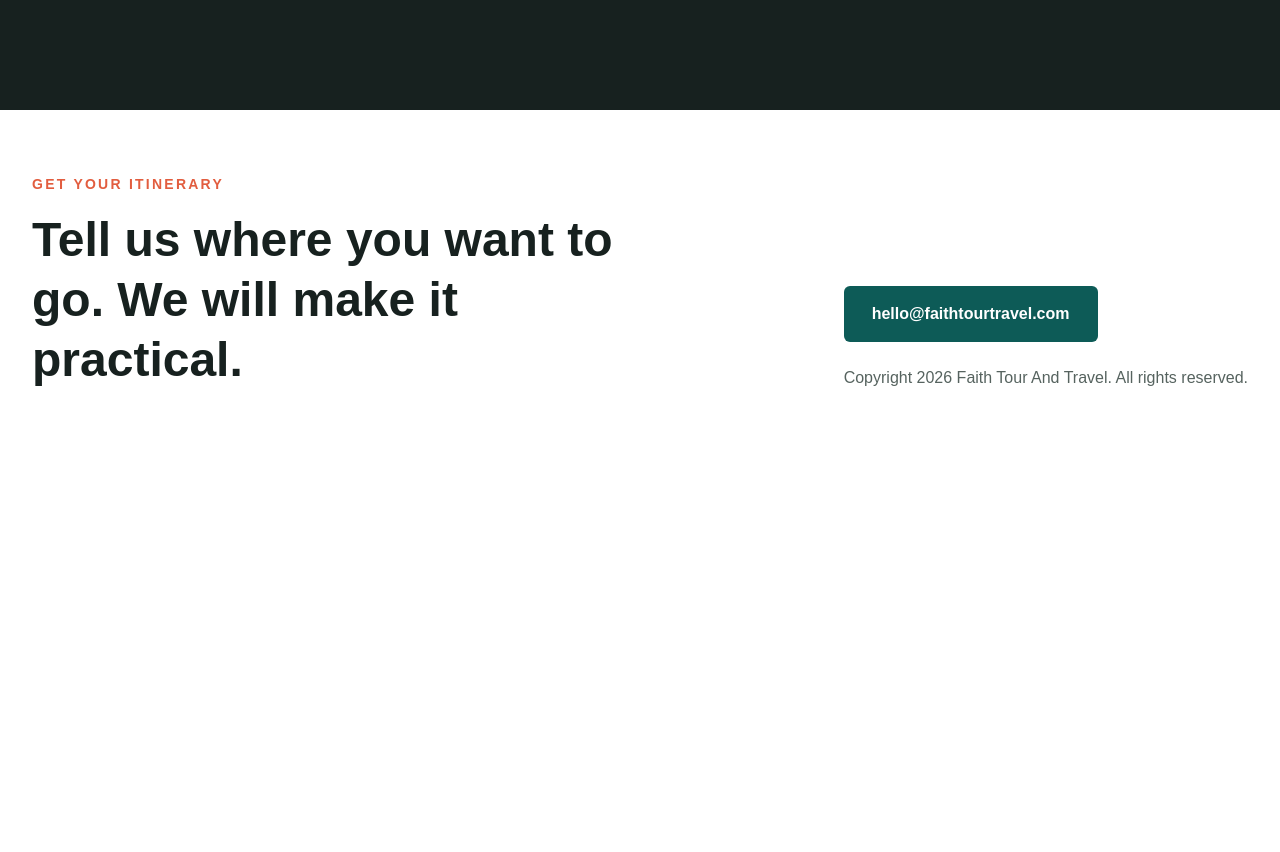
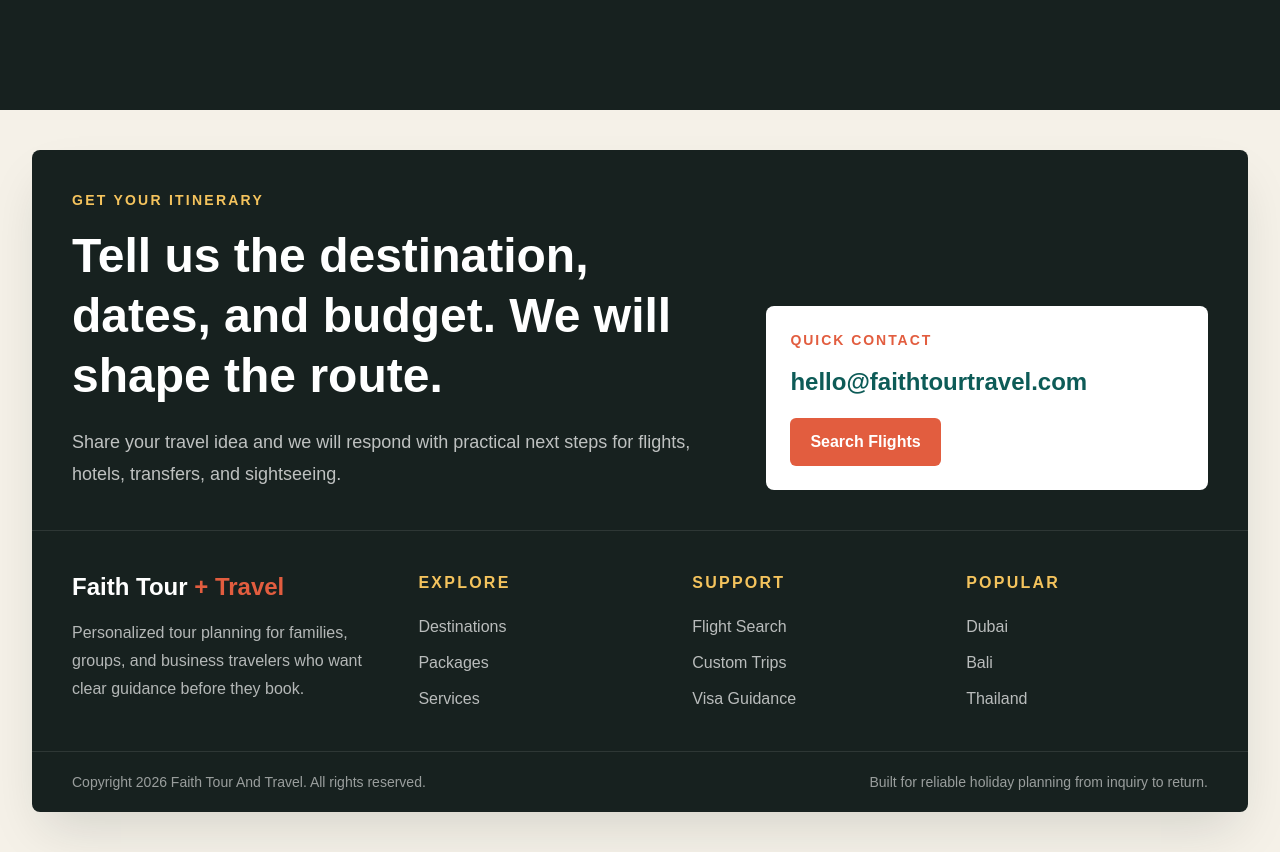
Before and after one commit to ankur7697/faithtourtravel-app, a Next.js app: page / in a window 1280 px wide. Shown: the part 3816-4668 px from the top of the page. Before the commit the page ends 4270 px from the top, so only its background shows below. Built offline with nearby package versions, Linux system fonts and the light colour scheme.

Commit message:
changes done

```diff
--- a/app/page.tsx
+++ b/app/page.tsx
@@ -78,7 +78,7 @@ export default function Home() {
           </div>
           <a
             className="shrink-0 rounded-md bg-[#17211f] px-4 py-3 text-sm font-bold text-white hover:bg-[#0d5b57] sm:px-5"
-            href="#contact"
+            href="#flights"
           >
             Plan My Trip
           </a>
@@ -302,26 +302,99 @@ export default function Home() {
         </div>
       </section>
 
-      <footer id="contact" className="bg-white px-4 py-14 sm:px-8 sm:py-16">
-        <div className="mx-auto grid max-w-7xl gap-10 lg:grid-cols-[1fr_1fr] lg:items-end">
+      <footer id="contact" className="bg-[#f5f1e8] px-4 py-8 sm:px-8 sm:py-10">
+        <div className="mx-auto max-w-7xl overflow-hidden rounded-lg bg-[#17211f] text-white shadow-2xl shadow-[#17211f]/15">
+          <div className="grid gap-8 border-b border-white/10 p-6 sm:p-8 lg:grid-cols-[1.2fr_0.8fr] lg:p-10">
             <div>
-            <p className="mb-4 text-sm font-black uppercase tracking-[0.16em] text-[#e25d3f]">
+              <p className="mb-4 text-sm font-black uppercase tracking-[0.16em] text-[#f4c35d]">
                 Get your itinerary
               </p>
-            <h2 className="text-3xl font-black leading-tight sm:text-5xl">
-              Tell us where you want to go. We will make it practical.
+              <h2 className="max-w-3xl text-3xl font-black leading-tight sm:text-5xl">
+                Tell us the destination, dates, and budget. We will shape the
+                route.
               </h2>
+              <p className="mt-5 max-w-2xl text-base leading-7 text-white/72 sm:text-lg sm:leading-8">
+                Share your travel idea and we will respond with practical next
+                steps for flights, hotels, transfers, and sightseeing.
+              </p>
             </div>
-          <div className="lg:justify-self-end">
+            <div className="rounded-lg bg-white p-5 text-[#17211f] sm:p-6 lg:self-end">
+              <p className="text-sm font-black uppercase tracking-[0.14em] text-[#e25d3f]">
+                Quick contact
+              </p>
               <a
-              className="inline-block max-w-full break-words rounded-md bg-[#0d5b57] px-5 py-4 font-black text-white hover:bg-[#17211f] sm:px-7"
+                className="mt-4 block break-words text-2xl font-black text-[#0d5b57] hover:text-[#e25d3f]"
                 href="mailto:hello@faithtourtravel.com"
               >
                 hello@faithtourtravel.com
               </a>
-            <p className="mt-6 text-[#56635f]">
-              Copyright 2026 Faith Tour And Travel. All rights reserved.
+              <a
+                className="mt-5 inline-block rounded-md bg-[#e25d3f] px-5 py-3 font-black text-white hover:bg-[#c94d34]"
+                href="#flights"
+              >
+                Search Flights
+              </a>
+            </div>
+          </div>
+
+          <div className="grid gap-8 p-6 sm:grid-cols-2 sm:p-8 lg:grid-cols-[1.3fr_1fr_1fr_1fr] lg:p-10">
+            <div>
+              <h3 className="text-2xl font-black text-white">
+                Faith Tour
+                <span className="text-[#e25d3f]"> + Travel</span>
+              </h3>
+              <p className="mt-4 max-w-sm leading-7 text-white/68">
+                Personalized tour planning for families, groups, and business
+                travelers who want clear guidance before they book.
               </p>
+            </div>
+
+            {[
+              {
+                title: "Explore",
+                links: [
+                  { label: "Destinations", href: "#destinations" },
+                  { label: "Packages", href: "#packages" },
+                  { label: "Services", href: "#services" },
+                ],
+              },
+              {
+                title: "Support",
+                links: [
+                  { label: "Flight Search", href: "#flights" },
+                  { label: "Custom Trips", href: "#contact" },
+                  { label: "Visa Guidance", href: "#services" },
+                ],
+              },
+              {
+                title: "Popular",
+                links: [
+                  { label: "Dubai", href: "#packages" },
+                  { label: "Bali", href: "#destinations" },
+                  { label: "Thailand", href: "#destinations" },
+                ],
+              },
+            ].map((group) => (
+              <div key={group.title}>
+                <h3 className="font-black uppercase tracking-[0.14em] text-[#f4c35d]">
+                  {group.title}
+                </h3>
+                <ul className="mt-5 space-y-3 text-white/70">
+                  {group.links.map((link) => (
+                    <li key={link.label}>
+                      <a className="hover:text-white" href={link.href}>
+                        {link.label}
+                      </a>
+                    </li>
+                  ))}
+                </ul>
+              </div>
+            ))}
+          </div>
+
+          <div className="flex flex-col gap-4 border-t border-white/10 px-6 py-5 text-sm text-white/56 sm:px-8 lg:flex-row lg:items-center lg:justify-between lg:px-10">
+            <p>Copyright 2026 Faith Tour And Travel. All rights reserved.</p>
+            <p>Built for reliable holiday planning from inquiry to return.</p>
           </div>
         </div>
       </footer>
```
Lines whose indentation alone changed are shown as unchanged.
